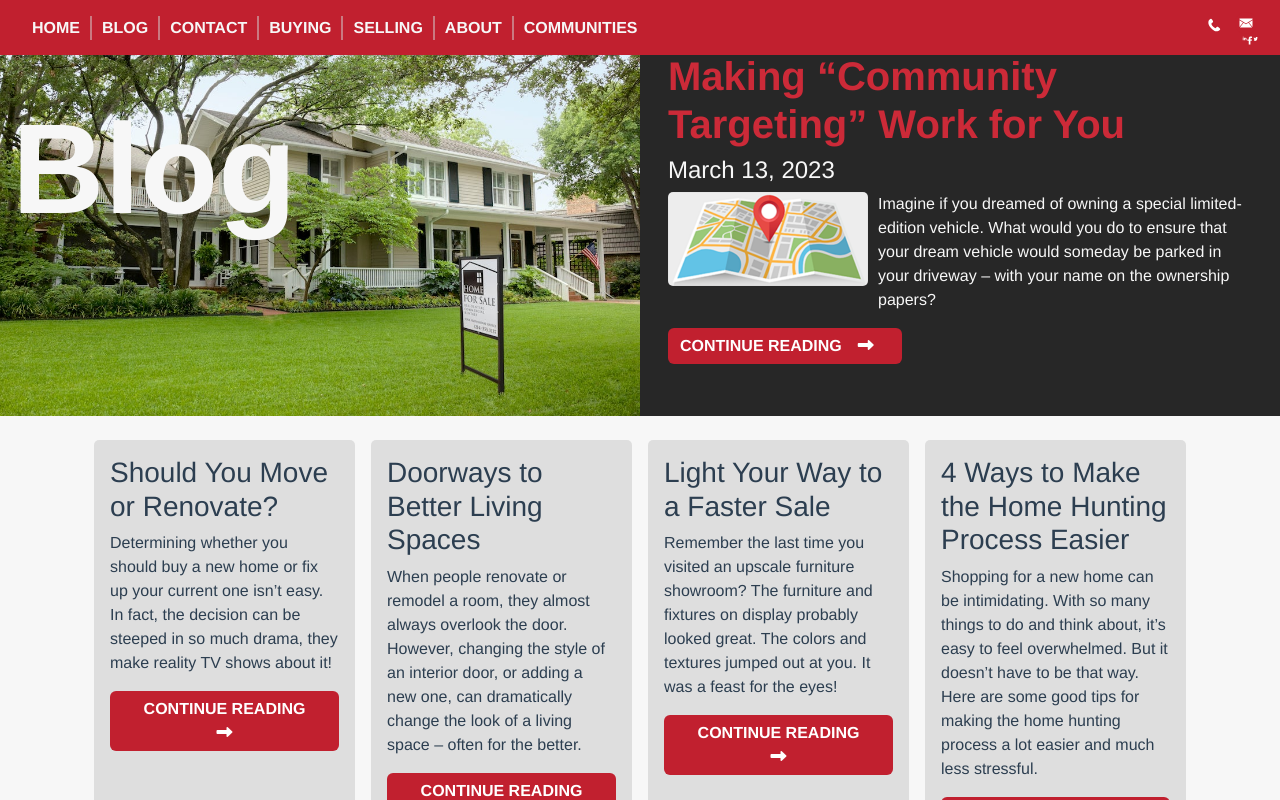
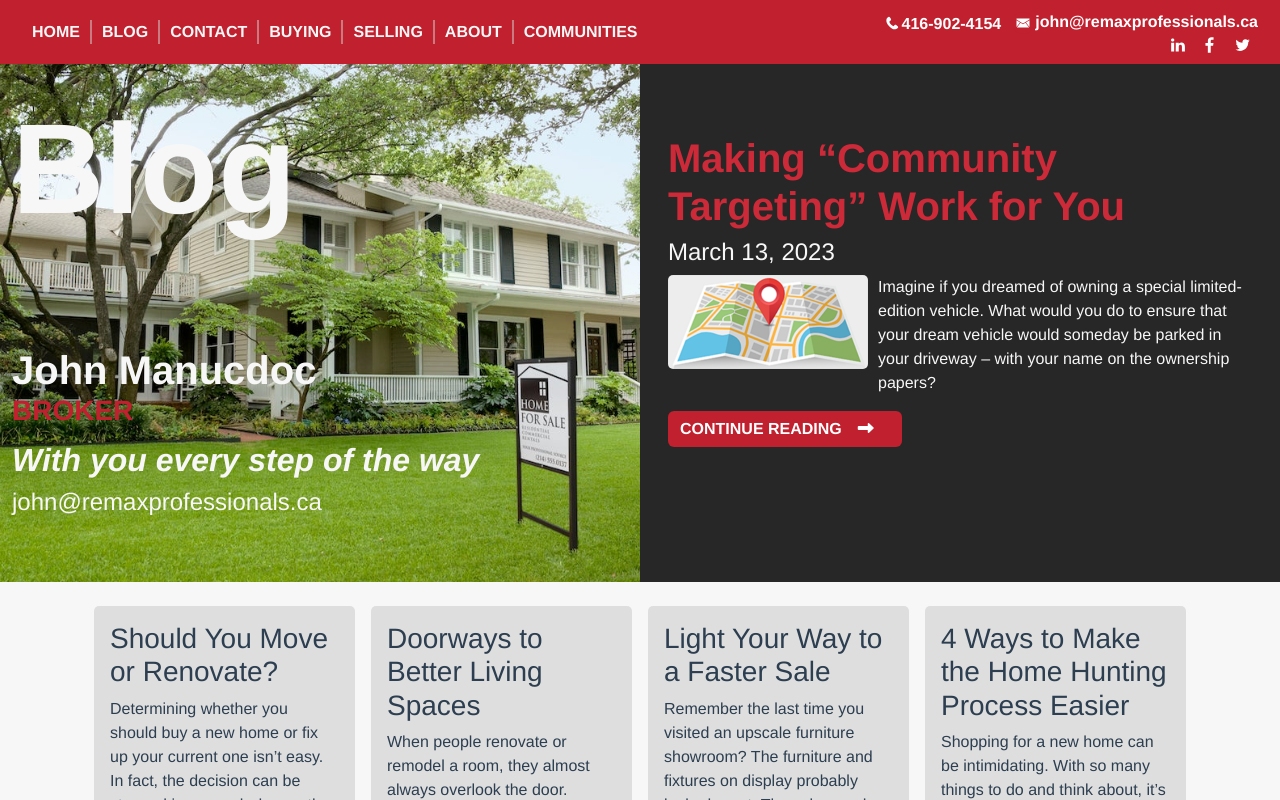
Before and after one commit to Sanparty/jmanucdoc-vue, a Vue app: page /blog in a window 1280 px wide. Shown: the top 800 px of the page. Built offline with nearby package versions, Linux system fonts and the light colour scheme.

Commit message:
change contact data source

```diff
--- a/src/components/contactMain.vue
+++ b/src/components/contactMain.vue
@@ -14,14 +14,14 @@
                 <!-- <img class="bio-image img-fluid" src="../assets/images/agent_showing_home.jpeg" /> -->
             </div>
             <div class="contact-box content d-flex flex-column justify-content-start align-items-start p-3 col-12 col-md-6">
-                <h2>{{ contact.johnName }}</h2>
-                <h3 v-if="contact.johnCompany">{{ contact.johnCompany}}</h3>
-                <div class="phone">Direct: <a :href="`tel:${contact.johnNumber}`">{{ contact.johnNumber }}</a></div>
-                <div v-if="contact.johnNumberOffice" class="phone">Office: <a :href="`tel:${contact.johnNumberOffice}`">{{ contact.johnNumberOffice }}</a></div>
-                <div class="email"><a :href="`mailto:${contact.johnEmail}`">{{ contact.johnEmail }}</a></div>
-                <div>{{ contact.johnAddress.johnStreet}}</div>
-                <div>{{ contact.johnAddress.johnCity}}, {{ contact.johnAddress.johnProvince }}</div>
-                <div>{{ contact.johnAddress.johnPostalCode}}</div>
+                <h2>{{ contact.contactName }}</h2>
+                <h3 v-if="contact.contactCompany">{{ contact.contactCompany}}</h3>
+                <div class="phone">Direct: <a :href="`tel:${contact.contactNumber}`">{{ contact.contactNumber }}</a></div>
+                <div v-if="contact.contactNumberOffice" class="phone">Office: <a :href="`tel:${contact.contactNumberOffice}`">{{ contact.contactNumberOffice }}</a></div>
+                <div class="email"><a :href="`mailto:${contact.contactEmail}`">{{ contact.contactEmail }}</a></div>
+                <div>{{ contact.contactAddress.contactStreet}}</div>
+                <div>{{ contact.contactAddress.contactCity}}, {{ contact.contactAddress.contactProvince }}</div>
+                <div>{{ contact.contactAddress.contactPostalCode}}</div>
             </div>
         </div>
     </div>
--- a/src/components/footerJohn.vue
+++ b/src/components/footerJohn.vue
@@ -11,16 +11,16 @@
         </div>
         <hr class="footerhr d-md-none mb-3 px-3" />
         <div class="col-md-6 col-lg-4 order-md-1 contact-footer">
-          <h3>{{ contact.johnName }}</h3>
+          <h3>{{ contact.contactName }}</h3>
           <div class="phone">
-            <a :href="`tel:${contact.johnNumber}`">{{ contact.johnNumber }}</a>
+            <a :href="`tel:${contact.contactNumber}`">{{ contact.contactNumber }}</a>
           </div>
           <div class="email">
-            <a :href="`mailto:${contact.johnEmail}`">{{ contact.johnEmail }}</a>
+            <a :href="`mailto:${contact.contactEmail}`">{{ contact.contactEmail }}</a>
           </div>
 
-          <div>{{ contact.johnTitle }}</div>
-          <div>{{ contact.johnCompany }}</div>
+          <div>{{ contact.contactTitle }}</div>
+          <div>{{ contact.contactCompany }}</div>
         </div>
       </div>
     </div>
@@ -28,14 +28,15 @@
 </template>
 
 <script>
-import johnContact from "../js/components/johnContact.js";
 import { footerLinks } from "../js/components/pagelinks"
 
 export default {
   Name: "FooterJohn",
+  props:  {
+    contact: Object
+  },
   data () {
     return {
-      contact: johnContact,
       footerlinks: footerLinks
     }
   }
--- a/src/components/mainDan.vue
+++ b/src/components/mainDan.vue
@@ -10,12 +10,12 @@
     "
   >
     <div class="mainbio flex-grow-1 text-center">
-      <h1>{{ contact.johnName }}</h1>
+      <h1>{{ contact.contactName }}</h1>
       <h2>Broker</h2>
     </div>
-    <div class="byline">{{ contact.johnMessage }}</div>
-    <div class="john-email">
-      <a :href="`mailto:${contact.johnEmail}`">{{ contact.johnEmail }}</a>
+    <div class="byline">{{ contact.contactMessage }}</div>
+    <div class="contact-email">
+      <a :href="`mailto:${contact.contactEmail}`">{{ contact.contactEmail }}</a>
     </div>
   </div>
 </template>
@@ -65,11 +65,11 @@ h2 {
   font-weight: bold;
   /* text-shadow: 2px 2px 2px #272727; */
 }
-.john-email {
+.contact-email {
   color: #f7f7f7;
   margin-bottom: 30%;
 }
-.john-email a {
+.contact-email a {
   color: #f7f7f7;
   text-decoration: none;
 }
@@ -81,7 +81,7 @@ h2 {
   .mainbio {
     margin-top: 20%;
   }
-  .john-email {
+  .contact-email {
     margin-bottom: 10%;
   }
 }
--- a/src/components/mainJohn.vue
+++ b/src/components/mainJohn.vue
@@ -11,25 +11,23 @@
   >
   <span class="background-image" role="img" aria-label="Houses On Suburban Street"> </span>
     <div class="mainbio flex-grow-1 text-center">
-      <h1>{{ contact.johnName }}</h1>
-      <h2>{{ contact.johnTitle }}</h2>
+      <h1>{{ contact.contactName }}</h1>
+      <h2>{{ contact.contactTitle }}</h2>
     </div>
-    <div class="byline">{{ contact.johnMessage }}</div>
-    <div class="john-email">
-      <a :href="`mailto:${contact.johnEmail}`">{{ contact.johnEmail }}</a>
+    <div class="byline">{{ contact.contactMessage }}</div>
+    <div class="contact-email">
+      <a :href="`mailto:${contact.contactEmail}`">{{ contact.contactEmail }}</a>
     </div>
   </div>
 </template>
 
 <script>
-import johnContact from "../js/components/johnContact.js";
+
 export default {
   Name: "MainJohn",
-  data() {
-    return {
-      contact: johnContact,
-    };
-  },
+  props: {
+    contact: Object
+  }
 };
 </script>
 
@@ -66,11 +64,11 @@ h2 {
   font-weight: bold;
   /* text-shadow: 2px 2px 2px #272727; */
 }
-.john-email {
+.contact-email {
   color: #f7f7f7;
   margin-bottom: 30%;
 }
-.john-email a {
+.contact-email a {
   color: #f7f7f7;
   text-decoration: none;
 }
@@ -83,7 +81,7 @@ h2 {
   .mainbio {
     margin-top: 20%;
   }
-  .john-email {
+  .contact-email {
     margin-bottom: 10%;
   }
 }
@@ -107,7 +105,7 @@ h2 {
   .byline {
     font-size: 2rem;
   }
-  .john-email {
+  .contact-email {
     font-size: 1.5rem;
   }
 }
--- a/src/components/navbarJohn.vue
+++ b/src/components/navbarJohn.vue
@@ -15,26 +15,26 @@
       <div class="order-lg-2">
         <div class="d-flex flex-column-reverse flex-xl-row align-items-end">
           <div class="phone">
-            <a :href="`tel:${contact.johnNumber}`">{{ contact.johnNumber }}</a>
+            <a :href="`tel:${contact.contactNumber}`">{{ contact.contactNumber }}</a>
           </div>
           <div class="email">
-            <a :href="`mailto:${contact.johnEmail}`">{{ contact.johnEmail }}</a>
+            <a :href="`mailto:${contact.contactEmail}`">{{ contact.contactEmail }}</a>
           </div>
         </div>
         <div class="d-none d-lg-block">
-          <a :href="contact.johnTwitter" target="_blank"
+          <a :href="contact.contactTwitter" target="_blank"
             ><img
               class="social col-1"
               src="../assets/images/social_tw_white.svg"
               alt="Twitter"
           /></a>
-          <a :href="contact.johnFacebook" target="_blank"
+          <a :href="contact.contactFacebook" target="_blank"
             ><img
               class="social col-1"
               src="../assets/images/social_fb_white.svg"
               alt="Facebook"
           /></a>
-          <a :href="contact.johnLinkedin" target="_blank"
+          <a :href="contact.contactLinkedin" target="_blank"
             ><img
               class="social col-1"
               src="../assets/images/social_in_white.svg"
@@ -61,13 +61,14 @@
 </template>
 
 <script>
-import johnContact from "../js/components/johnContact.js";
 import { navLinks } from "../js/components/pagelinks"
 export default {
   Name: "NavbarJohn",
+  props: {
+   contact: Object
+  },
   data() {
     return {
-      contact: johnContact,
       navlinks: navLinks,
     };
   },
--- a/src/components/socialBar.vue
+++ b/src/components/socialBar.vue
@@ -9,19 +9,19 @@
           </div>
         </div> -->
         <div>
-          <a :href="contact.johnTwitter" target="_blank"
+          <a :href="contact.contactTwitter" target="_blank"
             ><img
               class="social col-4"
               src="../assets/images/social_tw_white.svg"
               alt="Twitter"
           /></a>
-          <a :href="contact.johnFacebook" target="_blank"
+          <a :href="contact.contactFacebook" target="_blank"
             ><img
               class="social col-4"
               src="../assets/images/social_fb_white.svg"
               alt="Facebook"
           /></a>
-          <a :href="contact.johnLinkedin" target="_blank"
+          <a :href="contact.contactLinkedin" target="_blank"
             ><img
               class="social col-4"
               src="../assets/images/social_in_white.svg"
@@ -33,14 +33,11 @@
 </template>
 
 <script>
-import johnContact from "../js/components/johnContact.js";
 export default {
   Name: "SocialBar",
-  data() {
-    return {
-      contact: johnContact,
-    };
-  },
+  props: {
+    contact: Object
+  }
 };
 </script>
 
--- a/src/components/subMainDan.vue
+++ b/src/components/subMainDan.vue
@@ -12,12 +12,12 @@
       <h1 class="subheading">{{ title }}</h1>
     </div>
     <div class="mainbio sub-bio">
-      <h2 class="johnsub">{{ contact.johnName }}</h2>
-      <h3 class="brokersub">{{ contact.johnTitle }}</h3>
+      <h2 class="contactsub">{{ contact.contactName }}</h2>
+      <h3 class="brokersub">{{ contact.contactTitle }}</h3>
     </div>
-    <div class="byline">{{ contact.johnMessage }}</div>
-    <div class="john-email">
-      <a :href="`mailto:${contact.johnEmail}`">{{ contact.johnEmail }}</a>
+    <div class="byline">{{ contact.contactMessage }}</div>
+    <div class="contact-email">
+      <a :href="`mailto:${contact.contactEmail}`">{{ contact.contactEmail }}</a>
     </div>
   </div>
 </template>
@@ -76,11 +76,11 @@ h2 {
   font-weight: bold;
   /* text-shadow: 2px 2px 2px #272727; */
 }
-.john-email {
+.contact-email {
   color: #f7f7f7;
   margin-bottom: 30%;
 }
-.john-email a {
+.contact-email a {
   color: #f7f7f7;
   text-decoration: none;
 }
@@ -93,7 +93,7 @@ h2 {
 .subheading {
     font-size: 4rem;
 }
-.johnsub {
+.contactsub {
     text-transform: capitalize;
     color: #f7f7f7;
     font-size: 2.5rem;
@@ -115,7 +115,7 @@ h2 {
     .mainbio {
         margin-top: 20%;
     }
-    .john-email {
+    .contact-email {
         margin-bottom: 10%;
     }
 }
@@ -141,7 +141,7 @@ h2 {
   .byline {
     font-size: 2rem;
   }
-  .john-email {
+  .contact-email {
     font-size: 1.5rem;
   }
   .subpage {
--- a/src/components/subMainJohn.vue
+++ b/src/components/subMainJohn.vue
@@ -12,12 +12,12 @@
       <h1 class="subheading">{{ heading }}</h1>
     </div>
     <div class="mainbio sub-bio">
-      <h2 class="johnsub">{{ contact.johnName }}</h2>
-      <h3 class="brokersub">{{ contact.johnTitle }}</h3>
+      <h2 class="contactsub">{{ contact.contactName }}</h2>
+      <h3 class="brokersub">{{ contact.contactTitle }}</h3>
     </div>
-    <div class="byline">{{ contact.johnMessage }}</div>
-    <div class="john-email">
-      <a :href="`mailto:${contact.johnEmail}`">{{ contact.johnEmail }}</a>
+    <div class="byline">{{ contact.contactMessage }}</div>
+    <div class="contact-email">
+      <a :href="`mailto:${contact.contactEmail}`">{{ contact.contactEmail }}</a>
     </div>
   </div>
 </template>
@@ -71,11 +71,11 @@ h2 {
   font-weight: bold;
   /* text-shadow: 2px 2px 2px #272727; */
 }
-.john-email {
+.contact-email {
   color: #f7f7f7;
   margin-bottom: 30%;
 }
-.john-email a {
+.contact-email a {
   color: #f7f7f7;
   text-decoration: none;
 }
@@ -88,7 +88,7 @@ h2 {
 .subheading {
     font-size: 4rem;
 }
-.johnsub {
+.contactsub {
     text-transform: capitalize;
     color: #f7f7f7;
     font-size: 2.5rem;
@@ -110,7 +110,7 @@ h2 {
     .mainbio {
         margin-top: 15%;
     }
-    .john-email {
+    .contact-email {
         margin-bottom: 10%;
     }
 }
@@ -136,7 +136,7 @@ h2 {
   .byline {
     font-size: 2rem;
   }
-  .john-email {
+  .contact-email {
     font-size: 1.5rem;
   }
   .subpage {
--- a/src/home/homeJohn.vue
+++ b/src/home/homeJohn.vue
@@ -1,6 +1,7 @@
 <template>
 <div class="home-container container-fluid p-0">
-  <MainJohn />
+  <MainJohn
+  :contact="john"/>
   <HomeContainer />
   <CtaContainer />
   <BlogHome />
@@ -17,9 +18,17 @@ import BlogHome from "../containers/blogHome.vue";
 import HomeContainer from "../containers/homeContainer.vue"
 import CtaContainer from "../containers/ctaContainer.vue";
 import ContactJohn from "../components/contactJohn.vue"
+import johnContact from "../js/components/johnContact.js";
+import danContact from "../js/components/danContact.js"
 
 export default {
   name: "HomeJohn",
+  data () {
+    return {
+      john: johnContact,
+      dan: danContact
+    }
+  },
   components: {
 
     MainJohn,
```
